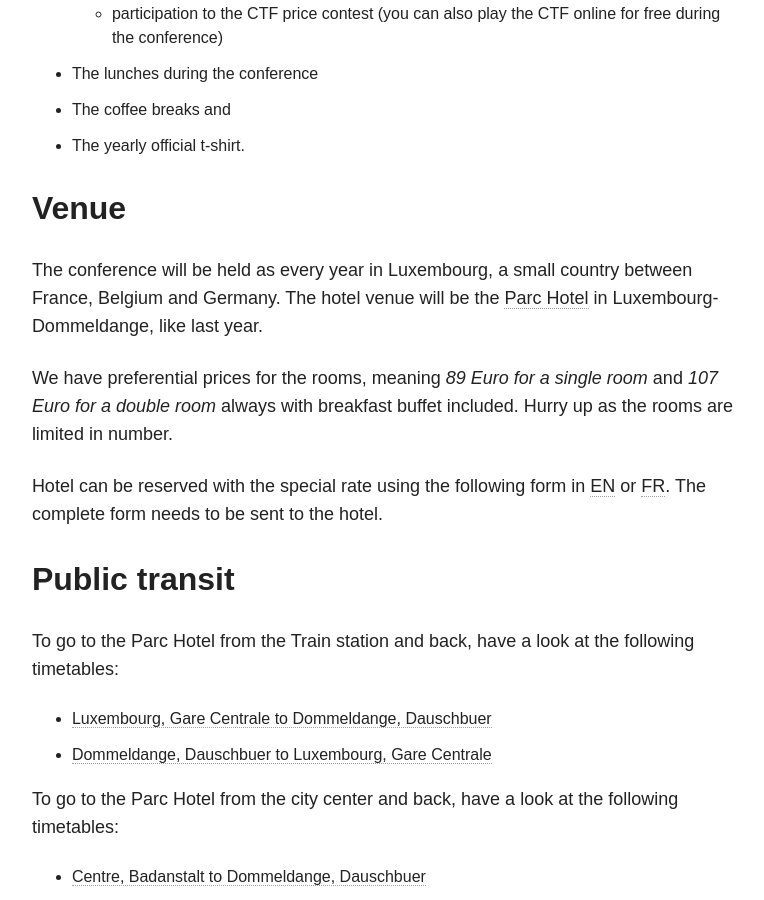
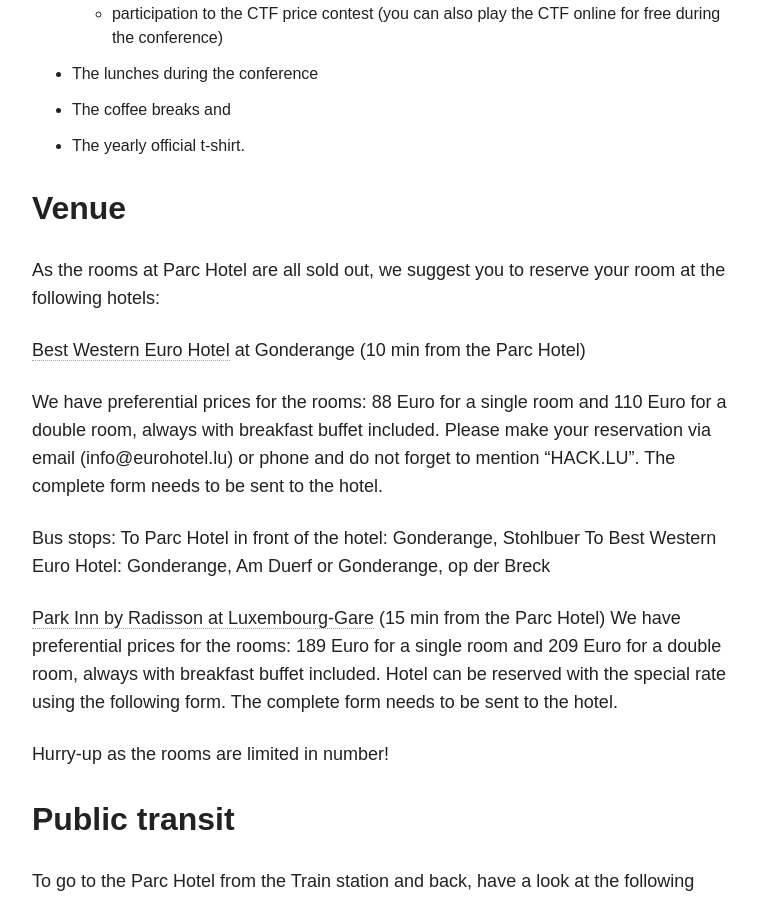
Before and after one commit to adulau/hack-lu-2016, a Jekyll site: the page built from info/index.md, in a window 1280 px wide and 900 px high, scrolled down 1633 px. Shown: the whole window, without its empty margins (254-1018 px from the left). Built offline with Jekyll 4.4.1, drawn with Linux system fonts in a browser that asks for light colours; nearby versions of some CDN libraries.

Commit message:
Update index.md

```diff
--- a/info/index.md
+++ b/info/index.md
@@ -22,12 +22,20 @@
 
 ## Venue
 
-The conference will be held as every year in Luxembourg, a small country between France, Belgium and Germany.
-The hotel venue will be the [Parc Hotel](http://www.parc-hotel.lu/) in Luxembourg-Dommeldange, like last year.
+As the rooms at Parc Hotel are all sold out, we suggest you to reserve your room at the following hotels:
 
-We have preferential prices for the rooms, meaning *89 Euro for a single room* and *107 Euro for a double room* always with breakfast buffet included. Hurry up as the rooms are limited in number.
+[Best Western Euro Hotel](http://www.eurohotel.lu/seiten/home.html?lang=English) at Gonderange (10 min from the Parc Hotel)
 
-Hotel can be reserved with the special rate using the following form in [EN](/images/hotel-hacklu-2016-en.xls) or [FR](/images/hotel-hacklu-2016-fr.xls). The complete form needs to be sent to the hotel.
+We have preferential prices for the rooms: 88 Euro for a single room and 110 Euro for a double room, always with breakfast buffet included. Please make your reservation via email (info@eurohotel.lu) or phone and do not forget to mention “HACK.LU”. The complete form needs to be sent to the hotel.
+
+Bus stops:
+To Parc Hotel in front of the hotel: Gonderange, Stohlbuer
+To Best Western Euro Hotel: Gonderange, Am Duerf or Gonderange, op der Breck
+
+[Park Inn by Radisson at Luxembourg-Gare](http://www.parkinn.com/hotel-luxembourg) (15 min from the Parc Hotel)
+We have preferential prices for the rooms: 189 Euro for a single room and 209 Euro for a double room, always with breakfast buffet included. Hotel can be reserved with the special rate using the following form. The complete form needs to be sent to the hotel.
+
+Hurry-up as the rooms are limited in number!
 
 ## Public transit
 
```
